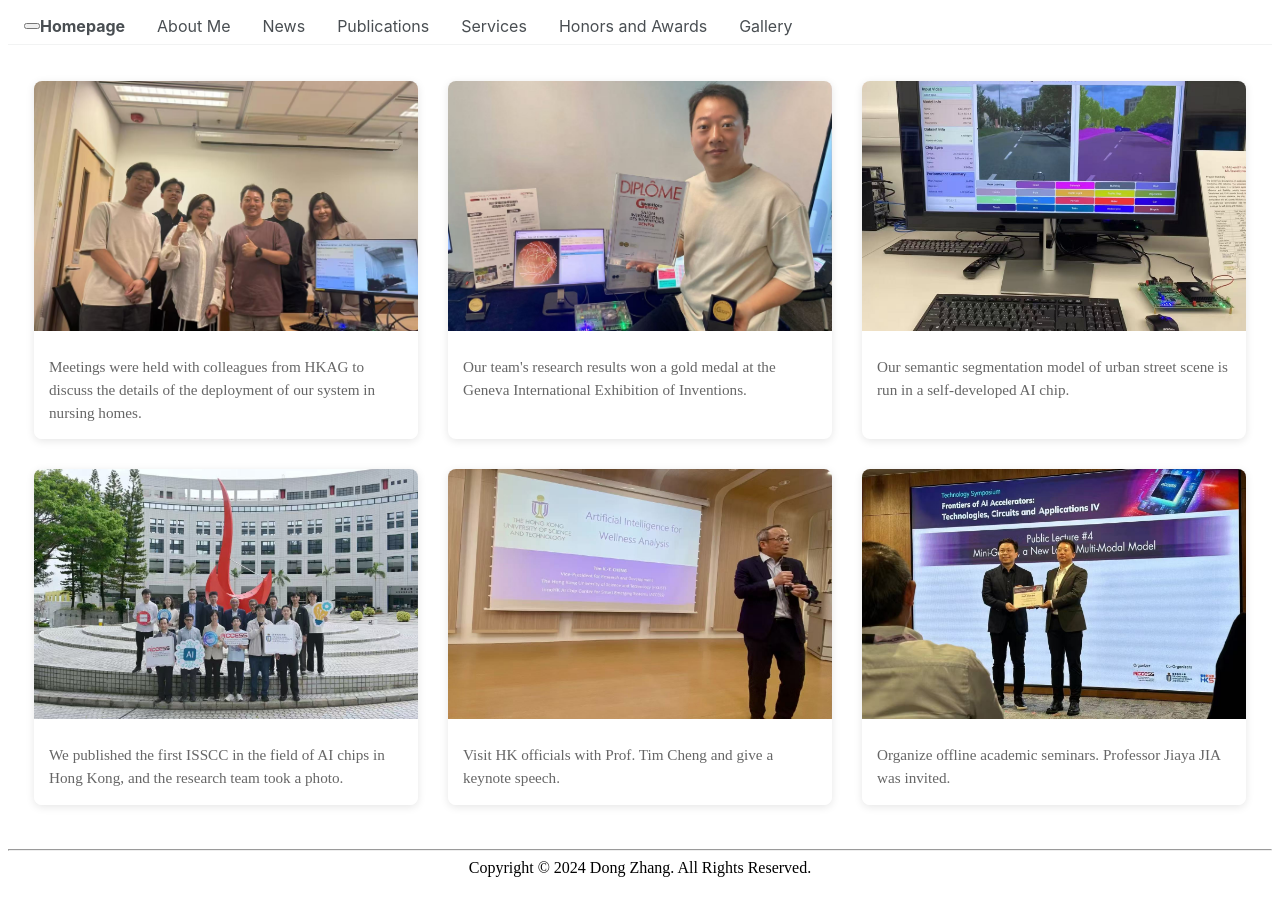
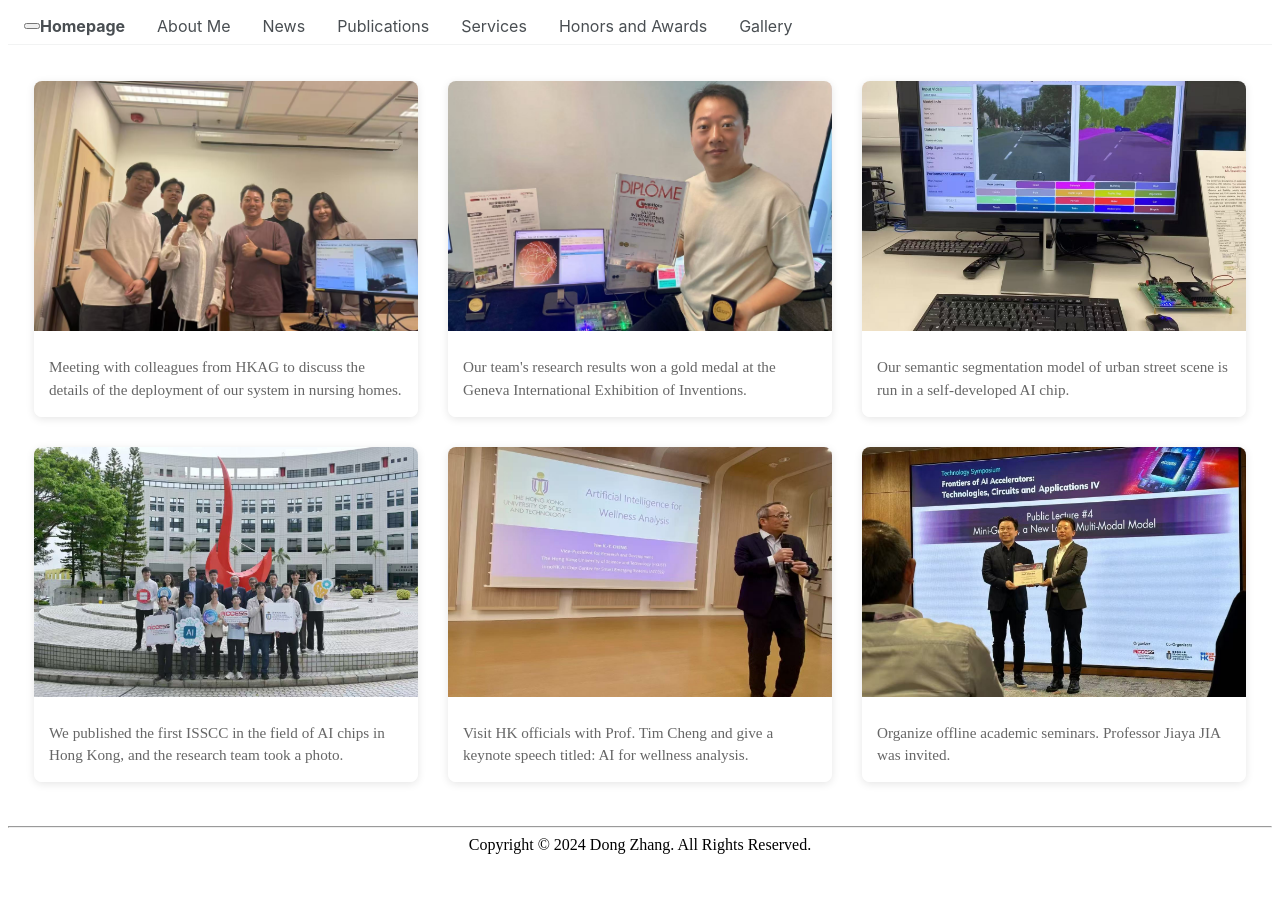
Before and after one commit to dongzhang89/dongzhang89.github.io, a Jekyll site: the page built from _pages/gallery.md, in a window 1280 px wide. Built offline with Jekyll 4.4.1, drawn with Linux system fonts in a browser that asks for light colours.

Commit message:
Update gallery.yml

```diff
--- a/_data/gallery.yml
+++ b/_data/gallery.yml
@@ -1,5 +1,5 @@
 # Gallery images data
-- description: "Meetings were held with colleagues from HKAG to discuss the details of the deployment of our system in nursing homes."
+- description: "Meeting with colleagues from HKAG to discuss the details of the deployment of our system in nursing homes."
   image: "/assets/images/gallery/hkag.jpg"
 
 - description: "Our team's research results won a gold medal at the Geneva International Exhibition of Inventions."
@@ -11,7 +11,7 @@
 - description: "We published the first ISSCC in the field of AI chips in Hong Kong, and the research team took a photo."
   image: "/assets/images/gallery/isscc.jpg"
 
-- description: "Visit HK officials with Prof. Tim Cheng and give a keynote speech."
+- description: "Visit HK officials with Prof. Tim Cheng and give a keynote speech titled: AI for wellness analysis."
   image: "/assets/images/gallery/tim.jpg"
 
 - description: "Organize offline academic seminars. Professor Jiaya JIA was invited."
```
